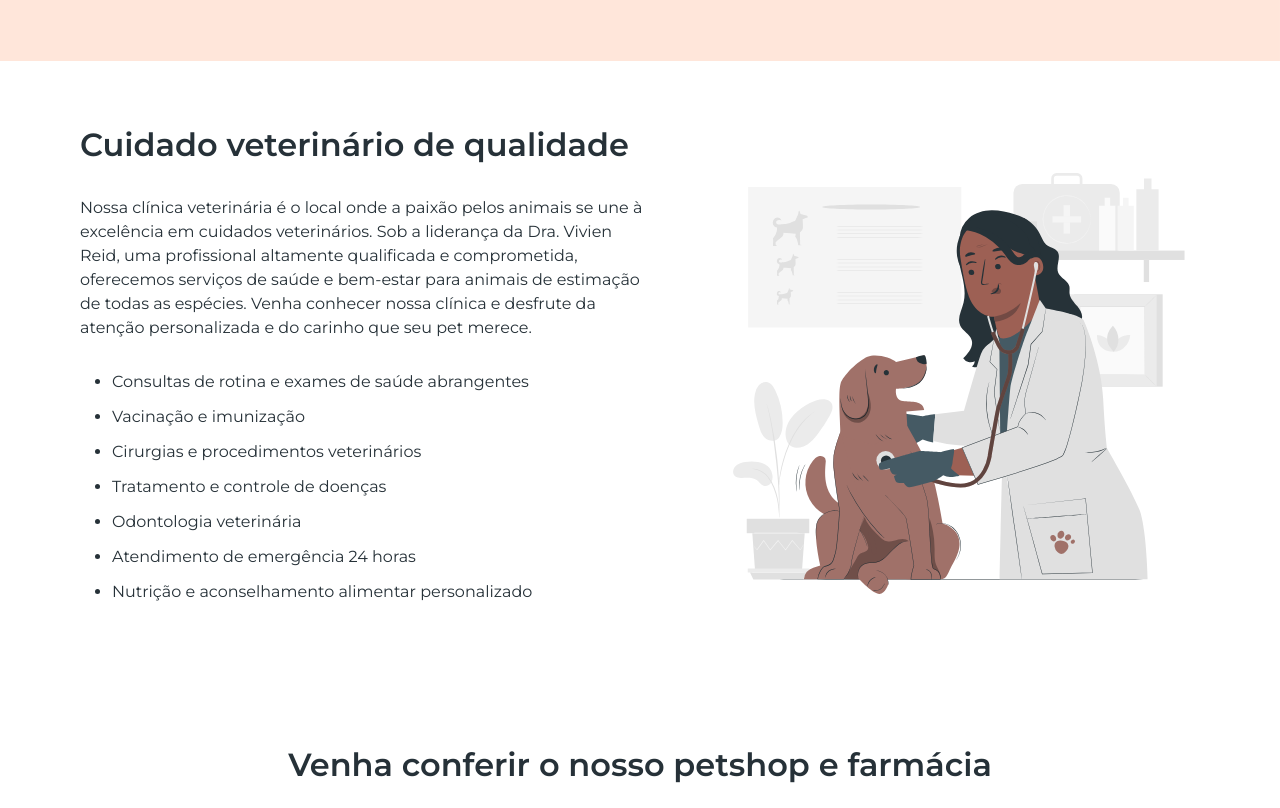
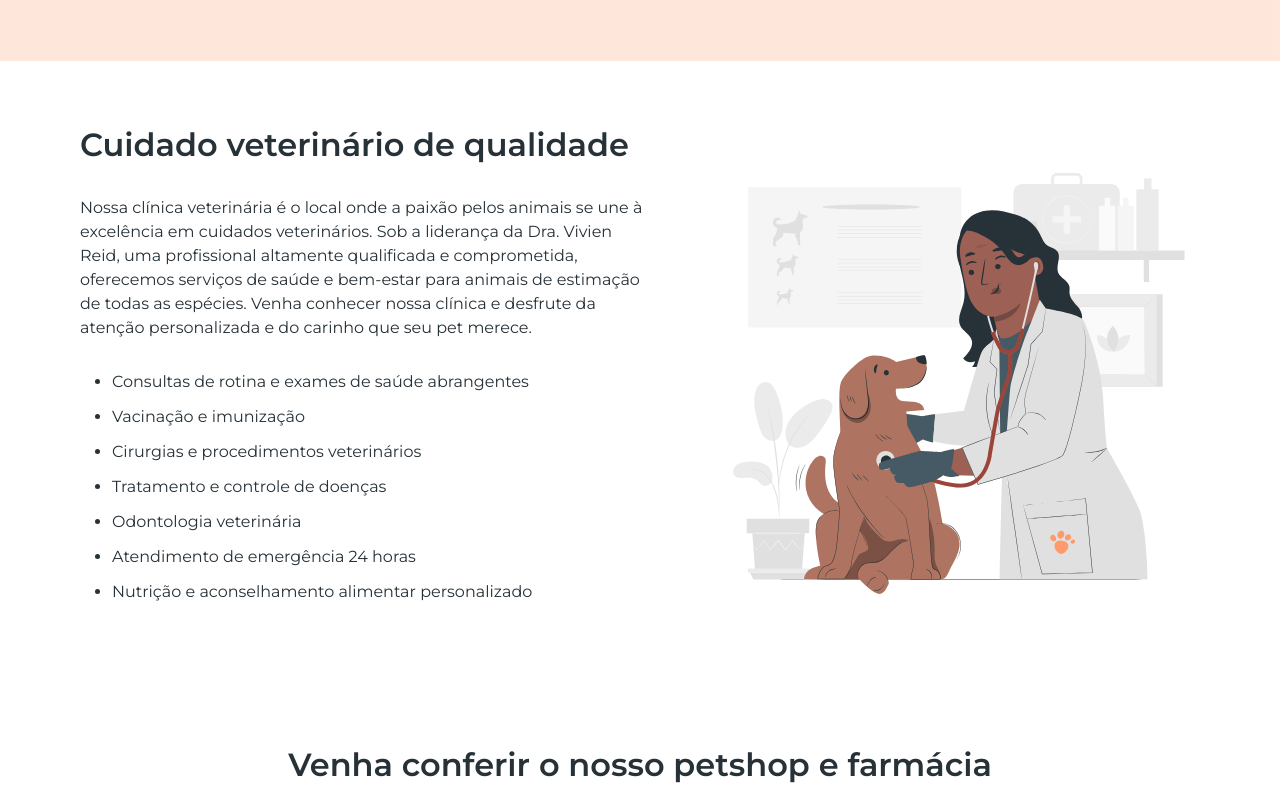
Before and after one commit to DiegoSilvaCBA/Pet-Life, a plain HTML site: page index.html in a window 1280 px wide. Shown: the part 740-1548 px from the top of the page. Drawn offline with Linux system fonts and the light colour scheme.

Commit message:
Corrigindo erro na img

```diff
--- a/index.html
+++ b/index.html
@@ -51,7 +51,7 @@
                       </ul>
                 </div>
 
-                <img src="/img/Veterinary-pana.svg" alt="" width="480" height="480">
+                <img src="img/img-clinic.svg" alt="" width="480" height="480">
             </section>
 
             <section id="farmacia">
```
